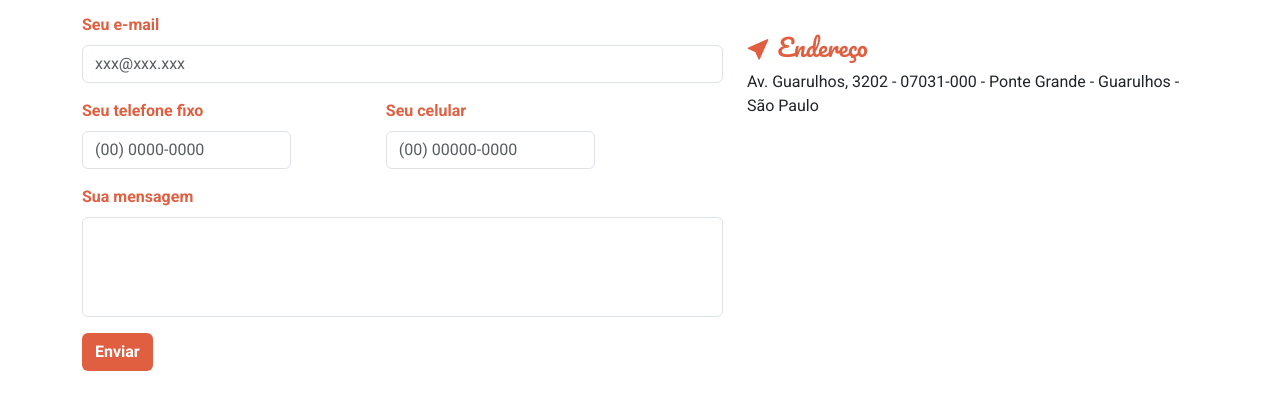
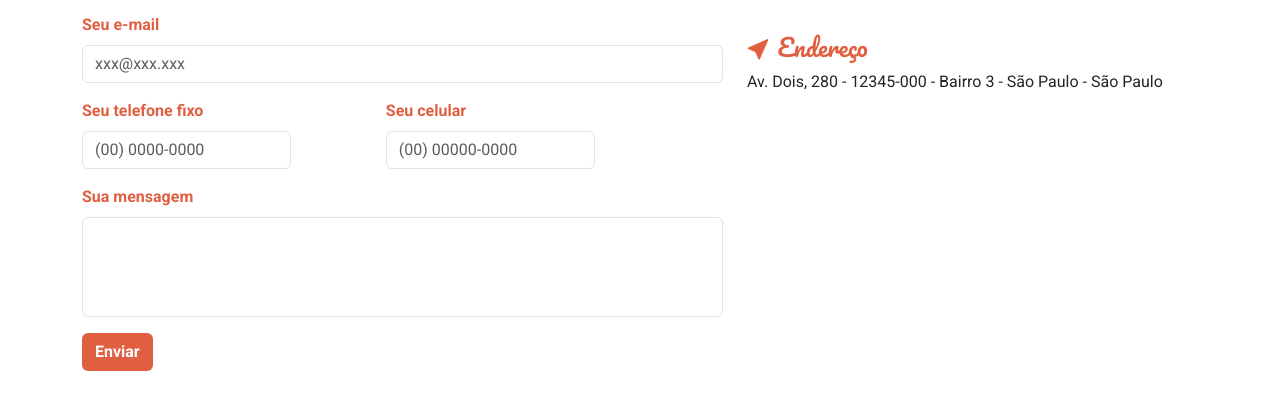
Before and after one commit to frankfsilva/restaurante, a plain HTML site: page index.html in a window 1280 px wide. Shown: the part 3048-3457 px from the top of the page. Drawn offline with nearby package versions, Linux system fonts and the light colour scheme.

Commit message:
Inserido index

```diff
--- a/index.html
+++ b/index.html
@@ -417,7 +417,7 @@
                                 Endereço
                             </h3>
                             <p>
-                                Av. Guarulhos, 3202 - 07031-000 - Ponte Grande - Guarulhos - São Paulo
+                                Av. Dois, 280 - 12345-000 - Bairro 3 - São Paulo - São Paulo
                             </p>
                         </div>
                     </div>
```
